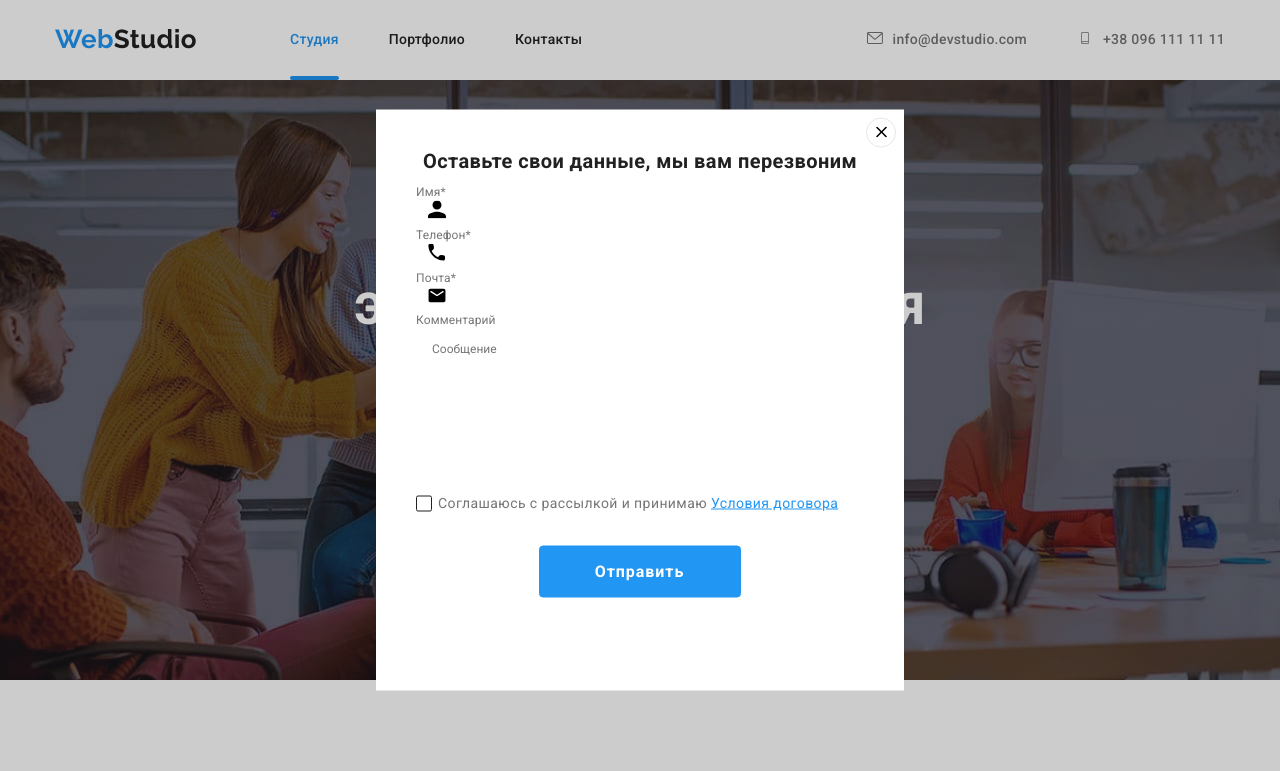
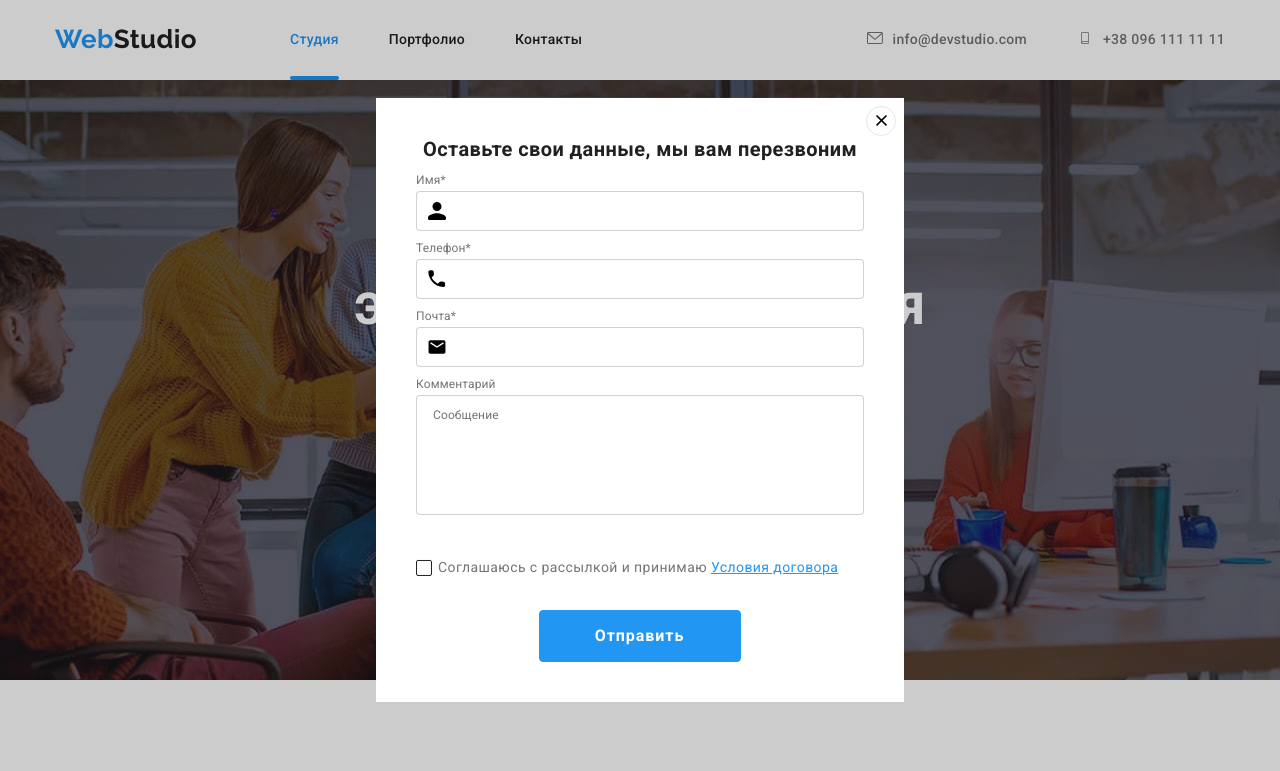
Before and after one commit to Valentina-git/goit-markup-hw-06, a plain HTML site: page index.html in a window 1280 px wide. Both pictures are taken after a click on the button "Заказать услугу". Shown: the top 771 px of the page. Drawn offline with nearby package versions, Linux system fonts and the light colour scheme.

Commit message:
Редактирование ошибок

```diff
--- a/css/main.css
+++ b/css/main.css
@@ -1,4 +1,4 @@
- /* HERO  */
+/* HERO  */
 .hero {
 	max-width: 1600px;
 	padding-top: 200px;
@@ -216,7 +216,7 @@
 /* Постоянные клиенты  */
 
 .clients-section {
-	width: calc(100% - 180px)/6;
+	width: calc(100% - 180px) / 6;
 }
 .clients {
 	display: flex;
@@ -326,7 +326,7 @@
 	transform: translateY(calc(-100% - 4px));
 }
 .modal-form__input,
-.modal-form__message
+.modal-form__message {
 	width: 100%;
 	height: 40px;
 	padding-left: 40px;
--- a/index.html
+++ b/index.html
@@ -483,7 +483,7 @@
 
   <form class="modal-form" action="#" >
 
-  <label class="modal-form__field" for="user_name">
+  <label class="modal-form__field">
     <span class="modal-form__text">Имя*</span>
       <input class="modal-form__input"
         type="text" name="user_name"
@@ -493,7 +493,7 @@
       </svg>
   </label>
 
-  <label class="modal-form__field" for="user_phone">
+  <label class="modal-form__field">
     <span class="modal-form__text">Телефон*</span>
     <input class="modal-form__input"
         type="tel" name="user_phone"  required>
@@ -502,7 +502,7 @@
       </svg>
   </label>
 
-<label class="modal-form__field" for="user_mail">
+<label class="modal-form__field">
   <span class="modal-form__text">Почта*</span>
     <input class="modal-form__input" type="email"
     name="user_mail" required>
```
